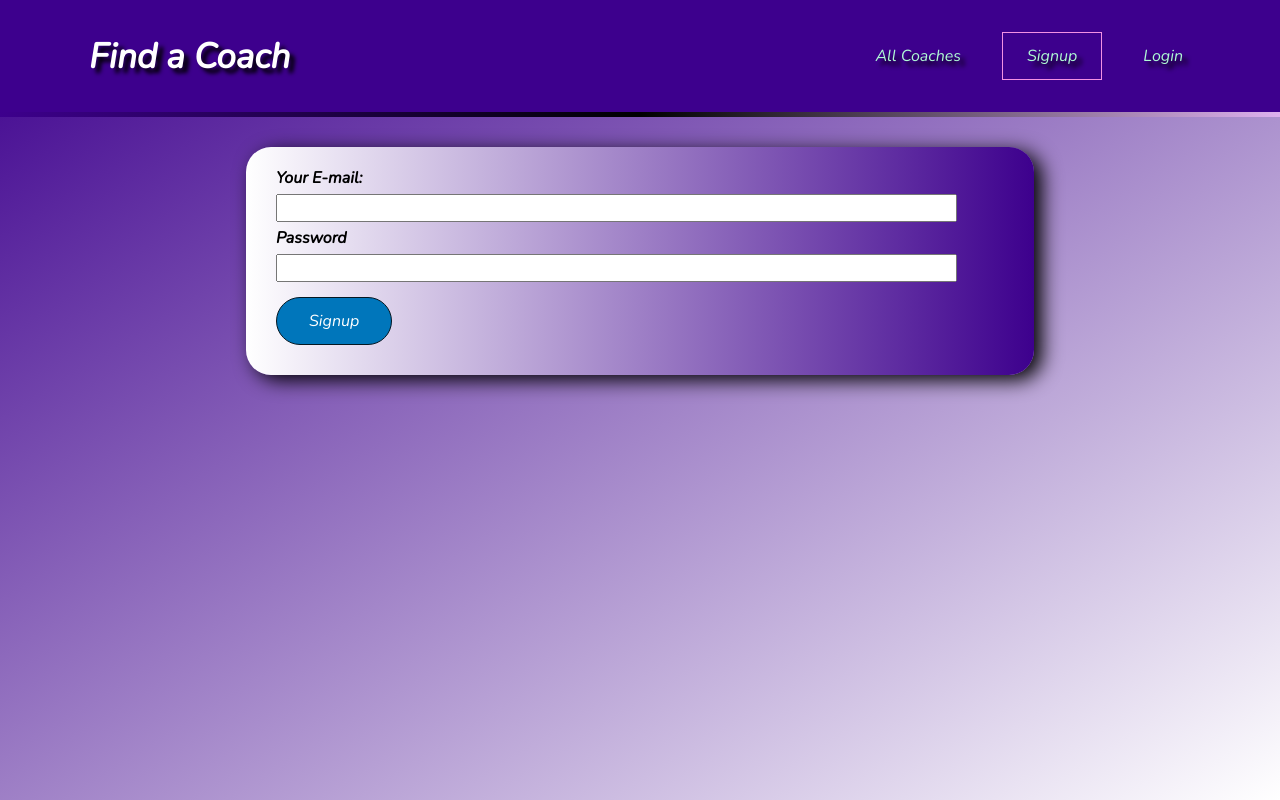
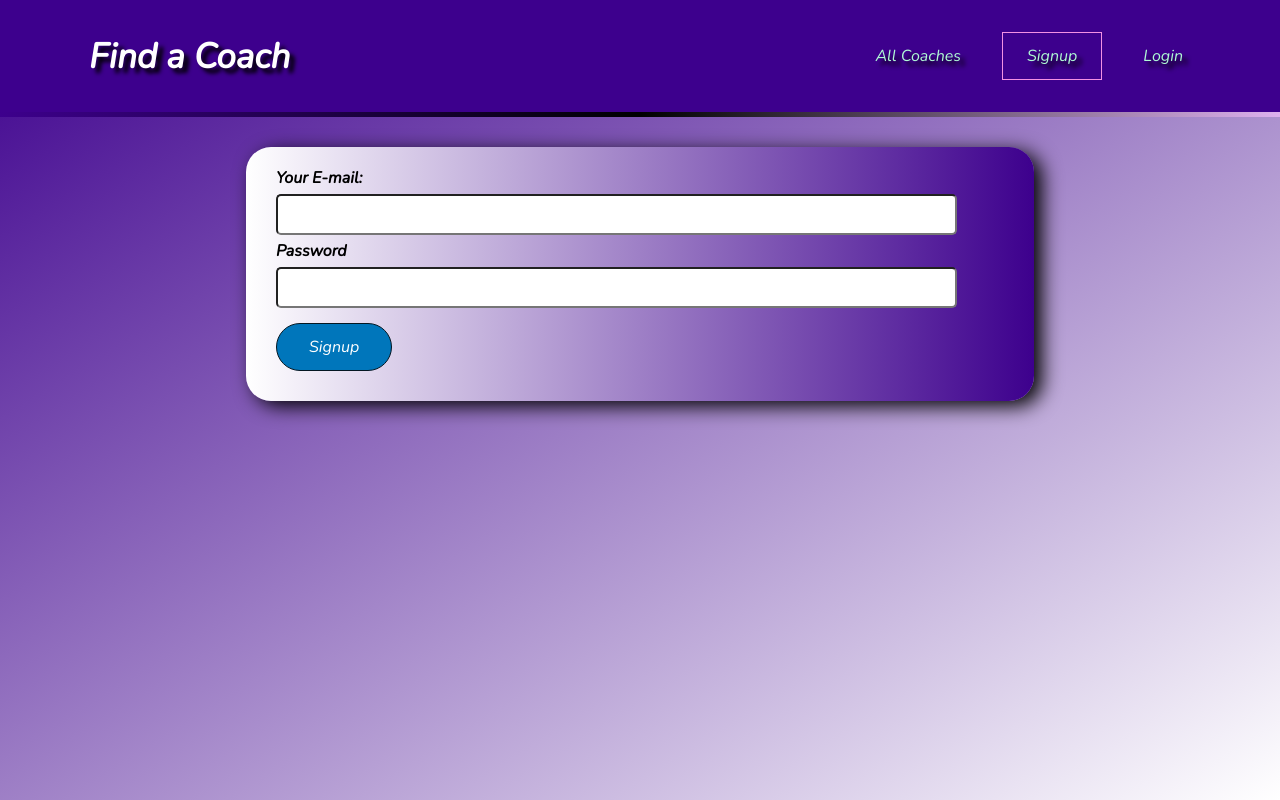
Before and after one commit to saeedalipanah/Coaches-firebase-Api, a Vue app: page /signup in a window 1280 px wide. Built offline with nearby package versions, Linux system fonts and the light colour scheme.

Commit message:
update inputs

```diff
--- a/src/components/auth/Login.vue
+++ b/src/components/auth/Login.vue
@@ -113,9 +113,9 @@ label {
 }
 input {
   width: 90%;
-  height: 22px;
+  height: 35px;
   margin: 5px 10px;
-
+  border-radius:5px;
   display: block;
 }
 
--- a/src/components/auth/Signup.vue
+++ b/src/components/auth/Signup.vue
@@ -112,9 +112,10 @@ label {
 }
 input {
   width: 90%;
-  height: 22px;
+  height: 35px;
   margin: 5px 10px;
   display: block;
+  border-radius:5px
 }
 
 button {
--- a/src/components/coaches/CoachItems.vue
+++ b/src/components/coaches/CoachItems.vue
@@ -2,7 +2,7 @@
   <li>
     <!-- میتوان اطلاعات دریافتی از طریق پراپس را نمایش داد -->
     <h3>Coach Name : {{ firstName }} {{ lastName }}</h3>
-    <h3>Hourly Rate : {{ hourlyRate }} hours</h3>
+    <h3>Hourly Rate : {{ hourlyRate }} تومان</h3>
     <section>
       <h3 class="area">Areas:</h3>
       <h4>
```
